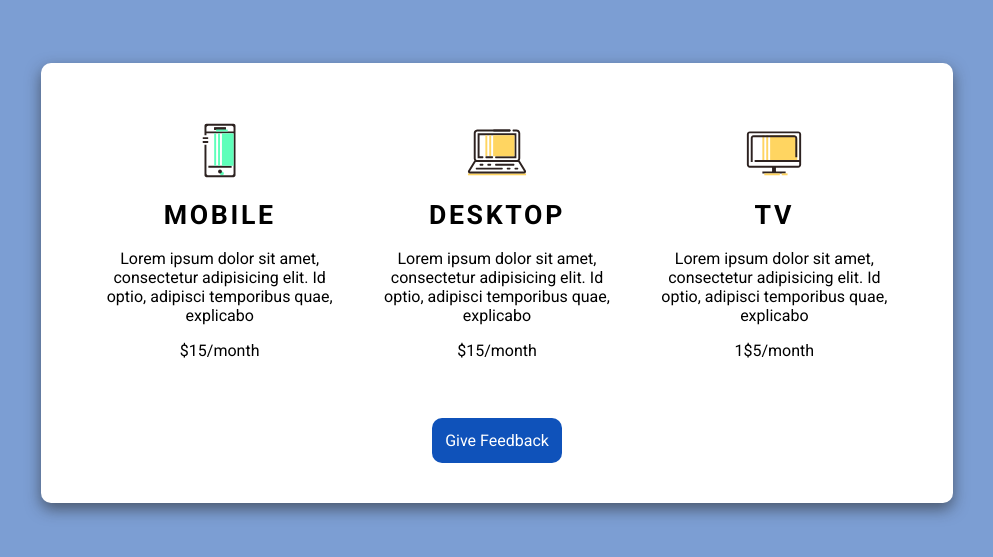
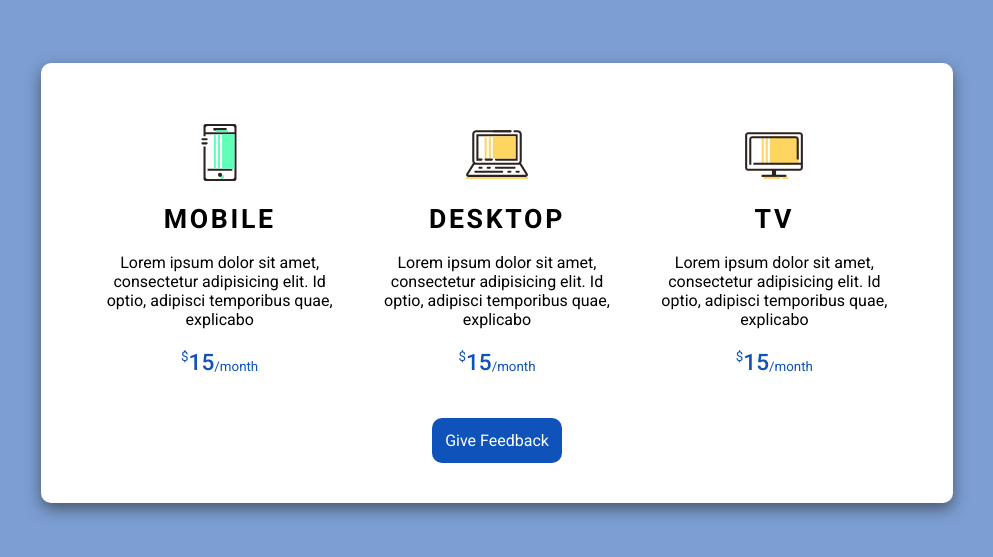
Before and after one commit to vgreen/test_skyeng, a plain HTML site: page index.html in a window 1280 px wide. Shown: the part 117-674 px from the top of the page, without its empty margins (143-1136 px from the left). Drawn offline with Linux system fonts and the light colour scheme.

Commit message:
html css and scripts

```diff
--- a/index.html
+++ b/index.html
@@ -32,7 +32,7 @@
 			</div>
 			<h1 class="title"></h1>
 			<p class="description"></p>
-			<p class="price"></p>
+			<div class="price"><sup class="currency"></sup><div class="price_num"></div><sub class = "period"></sub></div>
 	    </div>
 	    <div class = "element" key="desktop">
 			<div class = "pic_holder">
@@ -40,7 +40,7 @@
 			</div>
 			<h1 class="title"></h1>
 			<p class="description"></p>
-			<p class="price"></p>
+			<div class="price"><sup class="currency"></sup><div class="price_num"></div><sub class = "period"></sub></div>
 	    </div>
 	    <div class = "element" key="tv">
 			<div class = "pic_holder">
@@ -48,7 +48,7 @@
 			</div>
 			<h1 class="title"></h1>
 			<p class="description"></p>
-			<p class="price"></p>
+			<div class="price"><sup class="currency"></sup><div class="price_num"></div><sub class = "period"></sub></div>
 	    </div>
 	  </div>
 	  <div class="button_holder">
--- a/scripts.js
+++ b/scripts.js
@@ -6,7 +6,9 @@ class Component {
 		this.img = data.img
 		this.title = data.title
 		this.description = data.description
+		this.currency = data.currency
 		this.price = data.price
+		this.period = data.period
 
 		this.setDataInElement(this.element)
 
@@ -16,7 +18,9 @@ class Component {
 		elem.getElementsByClassName('pic_holder')[0].getElementsByTagName('img')[0].setAttribute('src', this.img)
 		elem.getElementsByClassName('title')[0].innerHTML = this.title
 		elem.getElementsByClassName('description')[0].innerHTML = this.description
-		elem.getElementsByClassName('price')[0].innerHTML = this.price
+		elem.getElementsByClassName('currency')[0].innerHTML = this.currency
+		elem.getElementsByClassName('price_num')[0].innerHTML = this.price
+		elem.getElementsByClassName('period')[0].innerHTML = this.period
 	}
 
 
@@ -44,19 +48,25 @@ let data = {
 		img: './img/device.svg',
 		title: 'MOBILE',
 		description : 'Lorem ipsum dolor sit amet, consectetur adipisicing elit. Id optio, adipisci temporibus quae, explicabo ',
-		price: '$15/month'
+		currency: "$",
+		price: '15',
+		period: '/month'
 	},
 	desktop:{
 		img: './img/laptop.svg',
 		title: 'DESKTOP',
 		description : 'Lorem ipsum dolor sit amet, consectetur adipisicing elit. Id optio, adipisci temporibus quae, explicabo ',
-		price: '$15/month'
+		currency: "$",
+		price: '15',
+		period: '/month'
 	},
 	tv:{
 		img: './img/monitor.svg',
 		title: 'TV',
 		description : 'Lorem ipsum dolor sit amet, consectetur adipisicing elit. Id optio, adipisci temporibus quae, explicabo ',
-		price: '1$5/month'
+		currency: "$",
+		price: '15',
+		period: '/month'
 	}
 }
 
--- a/styles.css
+++ b/styles.css
@@ -110,7 +110,18 @@ body{
 				margin:0;
 				text-align: center;
 			}
-
+			.price{
+				margin-top: 20px;
+				display: flex;
+				color:#0f52ba;
+			}
+				.price_num{
+					font-size: 17pt;
+					font-weight: 500;
+				}
+				.period{
+					margin-top: 10px;
+				}
 		.button_holder{
 			margin-top: 30px;
 			display: flex;
@@ -162,7 +173,7 @@ body{
 	}
 }
 
-@media screen and (max-width: 855px) and (orientation: landscape) {
+@media screen and (max-height: 625px) and (orientation: landscape) {
 .wrapper{
 	margin: 0;
 
```
